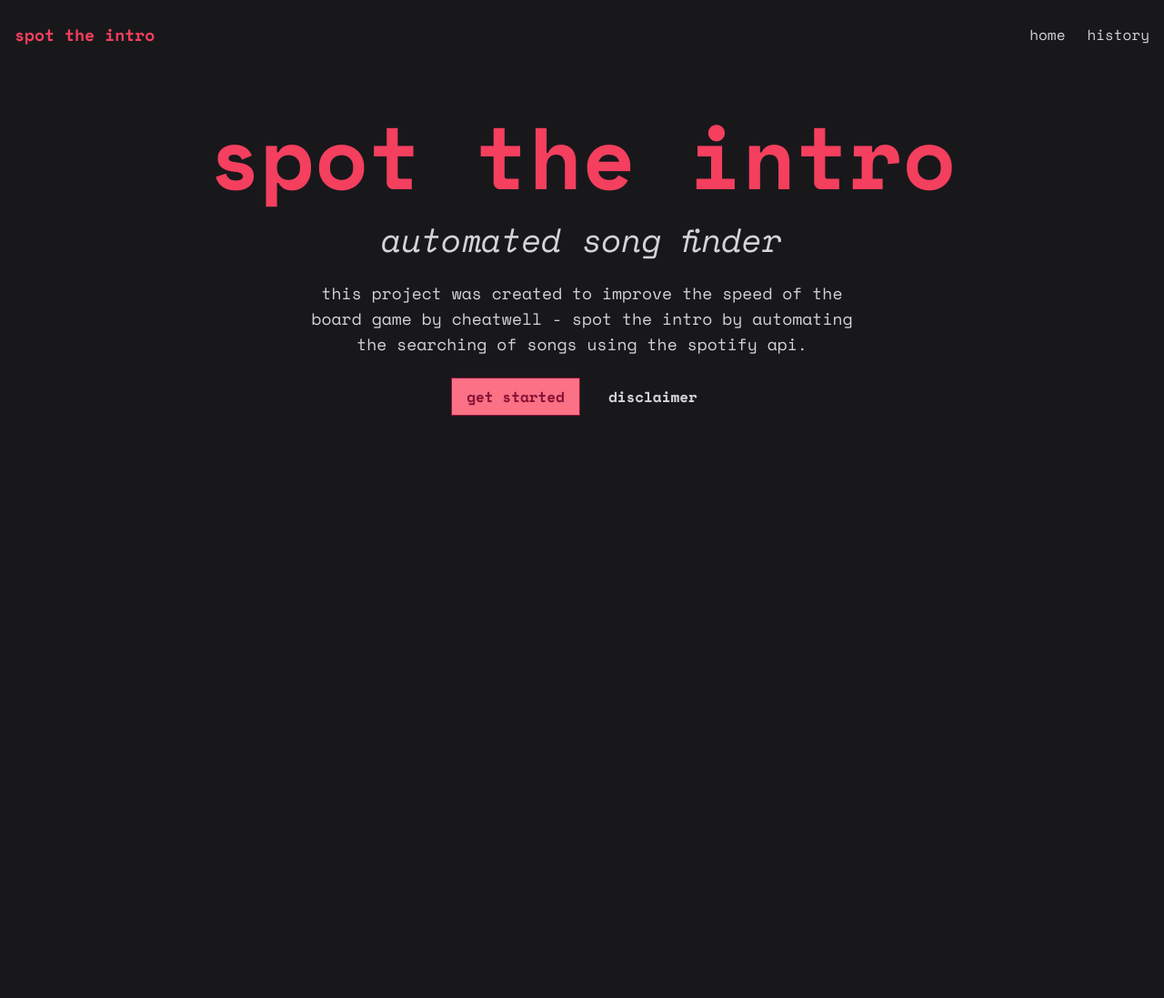
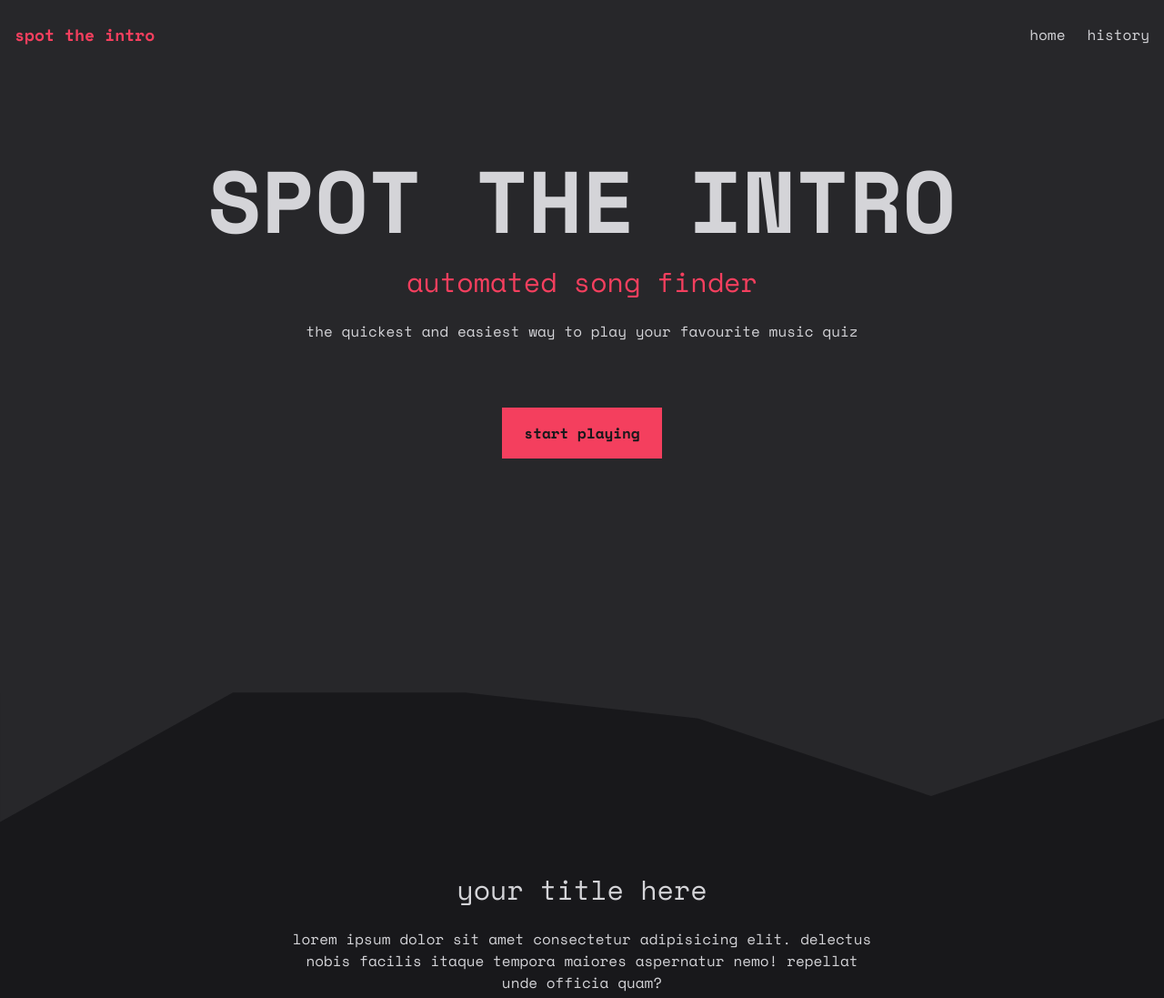
Before and after one commit to trav164/spot-the-intro-v2, a SvelteKit app: page / in a window 1280 px wide. Shown: the top 1097 px of the page at 91% size. Before the commit the page ends 800 px from the top, so only its background shows below. Built offline with nearby package versions, Linux system fonts and the light colour scheme.

Commit message:
added some styles

```diff
--- /dev/null
+++ b/src/components/Hero.svelte
@@ -0,0 +1,74 @@
+<script>
+	import Wave from './Wave.svelte';
+</script>
+
+<div class="text-center bg-zinc-800 h-[600px]">
+	<div class="container pt-24">
+		<div class="flex flex-col gap-6">
+			<h1 class="text-8xl uppercase font-bold">spot the intro</h1>
+			<h2 class="text-3xl text-rose-500">Automated Song Finder</h2>
+
+			<p>The quickest and easiest way to play your favourite music quiz</p>
+
+			<button
+				class="mt-12 lowercase px-6 py-4 bg-rose-500 hover:bg-rose-600 text-zinc-900 font-bold m-auto"
+				>Start Playing</button
+			>
+		</div>
+	</div>
+</div>
+
+<Wave />
+
+<div class="container text-center">
+	<div class="flex flex-col gap-6 items-center justify-center">
+		<h3 class="text-3xl">Your title here</h3>
+
+		<p class="md:w-1/2 w-full">
+			Lorem ipsum dolor sit amet consectetur adipisicing elit. Delectus nobis facilis itaque tempora
+			maiores aspernatur nemo! Repellat unde officia quam?
+		</p>
+
+		<div class="flex flex-col items-center justify-center gap-48 mt-24">
+			<div class="flex flex-row items-center justify-center gap-6">
+				<div class="flex flex-col">
+					<h4 class="text-2xl">Scan a game card</h4>
+					<p>Lorem ipsum dolor sit amet.</p>
+				</div>
+				<div class="bg-rose-500 w-60 h-60 rounded-full" />
+			</div>
+
+			<div class="flex flex-row items-center justify-center gap-6">
+				<div class="bg-rose-500 w-60 h-60 rounded-full" />
+				<div class="flex flex-col">
+					<h4 class="text-2xl">Scan a game card</h4>
+					<p>Lorem ipsum dolor sit amet.</p>
+				</div>
+			</div>
+
+			<div class="flex flex-row items-center justify-center gap-6">
+				<div class="flex flex-col">
+					<h4 class="text-2xl">Scan a game card</h4>
+					<p>Lorem ipsum dolor sit amet.</p>
+				</div>
+				<div class="bg-rose-500 w-60 h-60 rounded-full" />
+			</div>
+		</div>
+	</div>
+</div>
+
+<svg xmlns="http://www.w3.org/2000/svg" viewBox="0 0 1440 320"
+	><path
+		fill="#27272a"
+		fill-opacity="1"
+		d="M0,224L288,256L576,320L864,288L1152,256L1440,128L1440,320L1152,320L864,320L576,320L288,320L0,320Z"
+	/></svg
+>
+
+<div class="p-12 md:1/4 w-full bg-zinc-800 text-center">
+	<h4 class="text-2xl">Disclaimer</h4>
+	<p class="">
+		Lorem ipsum dolor sit amet consectetur adipisicing elit. Aliquid accusantium, libero quos cumque
+		delectus iste impedit quaerat distinctio illo quo.
+	</p>
+</div>
--- /dev/null
+++ b/src/components/Wave.svelte
@@ -0,0 +1,7 @@
+<svg xmlns="http://www.w3.org/2000/svg" viewBox="0 0 1440 320"
+	><path
+		fill="#27272a"
+		fill-opacity="1"
+		d="M0,256L288,96L576,96L864,128L1152,224L1440,128L1440,0L1152,0L864,0L576,0L288,0L0,0Z"
+	/></svg
+>
--- a/src/routes/+layout.svelte
+++ b/src/routes/+layout.svelte
@@ -2,7 +2,7 @@
 	import '../app.postcss';
 </script>
 
-<div class="bg-zinc-900 py-6 text-zinc-300 p-4">
+<div class="bg-zinc-800 py-6 text-zinc-300 p-4">
 	<nav class="container flex items-center justify-between">
 		<a class="font-bold text-lg text-rose-500" href="/">spot the intro</a>
 
@@ -13,6 +13,7 @@
 	</nav>
 </div>
 
-<div class="container mt-8 p-4">
+<!-- container mt-8 p-4 -->
+<div class="">
 	<slot />
 </div>
--- a/src/routes/+page.svelte
+++ b/src/routes/+page.svelte
@@ -1,4 +1,10 @@
-<div class="container">
+<script>
+	import Hero from '../components/Hero.svelte';
+</script>
+
+<Hero />
+
+<!-- <div class="container">
 	<div class="w-full flex flex-col gap-6 text-center">
 		<h1 class="md:text-8xl text-5xl font-bold text-center text-rose-500">spot the intro</h1>
 		<strong class="text-xl md:text-4xl italic font-light"> Automated Song Finder </strong>
@@ -17,4 +23,4 @@
 			<a class="px-4 py-2 hover:text-zinc-200 font-semibold" href="/disclaimer">Disclaimer</a>
 		</div>
 	</div>
-</div>
+</div> -->
```
